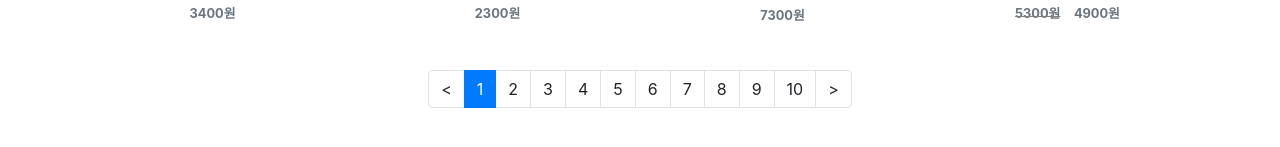
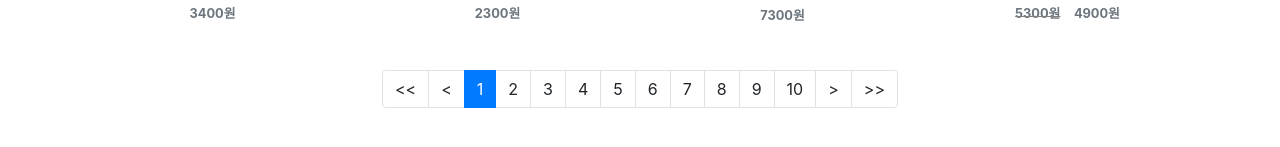
Before and after one commit to YohanLee96/product_site_VueJs, a Vue app in the folder vue-product-site-project/: page / in a window 1280 px wide. Shown: the part 407-554 px from the top of the page. Built offline with nearby package versions, Linux system fonts and the light colour scheme.

Commit message:
코드개선

```diff
--- a/vue-product-site-project/package.json
+++ b/vue-product-site-project/package.json
@@ -39,7 +39,9 @@
     ],
     "rules": {
       "no-console": "off",
-      "vue/no-use-v-if-with-v-for": "off",
+      "vue/no-use-v-if-with-v-for": ["error", {
+        "allowUsingIterationVar": true
+      }],
       "no-dupe-keys" : "off"
     },
     "parserOptions": {
--- a/vue-product-site-project/src/views/productList.vue
+++ b/vue-product-site-project/src/views/productList.vue
@@ -30,25 +30,37 @@
 
     <!-- 페이징 처리 -->
 
-    <div class="justify-content-center" style="width: 100%;align-items: center;display: flex;">
+    <div class="justify-content-center">
         <ul class="pagination">
             <li class="page-item">
-                <a class="page-link"  v-on:click="nowPageIndex = nowPageIndex-1">
+                <a class="page-link"  v-on:click="pageNo = 1;">
+                    <span aria-hidden="true">&lt;&lt;</span>
+                    <span class="sr-only">Previous</span>
+                </a>
+            </li>
+            <li class="page-item">
+                <a class="page-link"  v-on:click="previous()">
                     <span aria-hidden="true">&lt;</span>
                     <span class="sr-only">Previous</span>
                 </a>
             </li>
             <li
-            v-for="pageIndex in pageSetCnt"
-                    :key="pageIndex"
-                    v-if="firstPageSet<=pageIndex && pageIndex<=lastPageSet"
-                    class="page-item"
-                    :class="{'active' : pageActive(pageIndex)}">
-                <a class="page-link" v-on:click="pagingClick(pageIndex)">{{pageIndex}}</a>
+                v-for="pageIndex in pageSetCnt" :key="pageIndex"
+                class="page-item" :class="{'active' : pageActive(pageIndex)}"
+            >
+                <div v-if="firstPageSet<=pageIndex && pageIndex<=lastPageSet">
+                    <a class="page-link" v-on:click="pagingClick(pageIndex)">{{pageIndex}}</a>
+                </div>
             </li>
             <li class="page-item">
-                <a class="page-link" aria-label="Next" v-on:click="pageNo = pageNo+1">
+                <a class="page-link" aria-label="Next" v-on:click="next()">
                     <span aria-hidden="true">&gt;</span>
+                    <span class="sr-only">Next</span>
+                </a>
+            </li>
+             <li class="page-item">
+                <a class="page-link" aria-label="Next" v-on:click="pageNo = pageSetCnt">
+                    <span aria-hidden="true">&gt;&gt;</span>
                     <span class="sr-only">Next</span>
                 </a>
             </li>
@@ -81,7 +93,7 @@ export default {
         dataCnt : function(){   //데이터 총 개수
             return this.productList.length;
         },
-        pageSetCnt : function(){   //페이지아이템 개수
+        pageSetCnt : function(){   //페이지셋 총 개수
             return Math.ceil(this.dataCnt/this.pageSize);
         },
         pageSetNo : function(){ //현재 페이지셋
@@ -123,6 +135,19 @@ export default {
          },
          pagingClick : function(pageIndex){ //페이징네비게이션 이벤트
              this.pageNo = pageIndex;
+         },
+         next : function(){
+             if(this.pageSetCnt <=this.pageNo){
+                 return false;
+             }
+             this.pageNo = this.pageNo +1;
+         },
+         previous : function(){
+             if(this.pageNo <=1){
+                return false;
+             }
+
+             this.pageNo = this.pageNo -1;
          }
     }
 
@@ -156,4 +181,12 @@ export default {
         small.text-muted{
             font-weight: bold;
         }
+        a{
+            cursor:pointer;
+        }
+        div.justify-content-center{
+            width: 100%;
+            align-items: center;
+            display: flex;
+        }
 </style>
```
